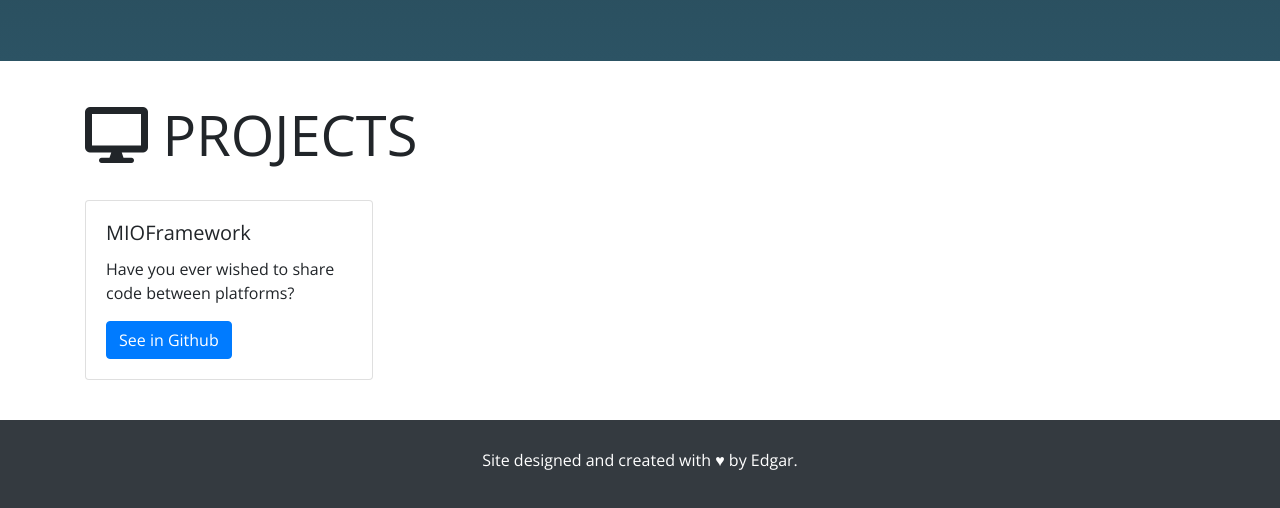
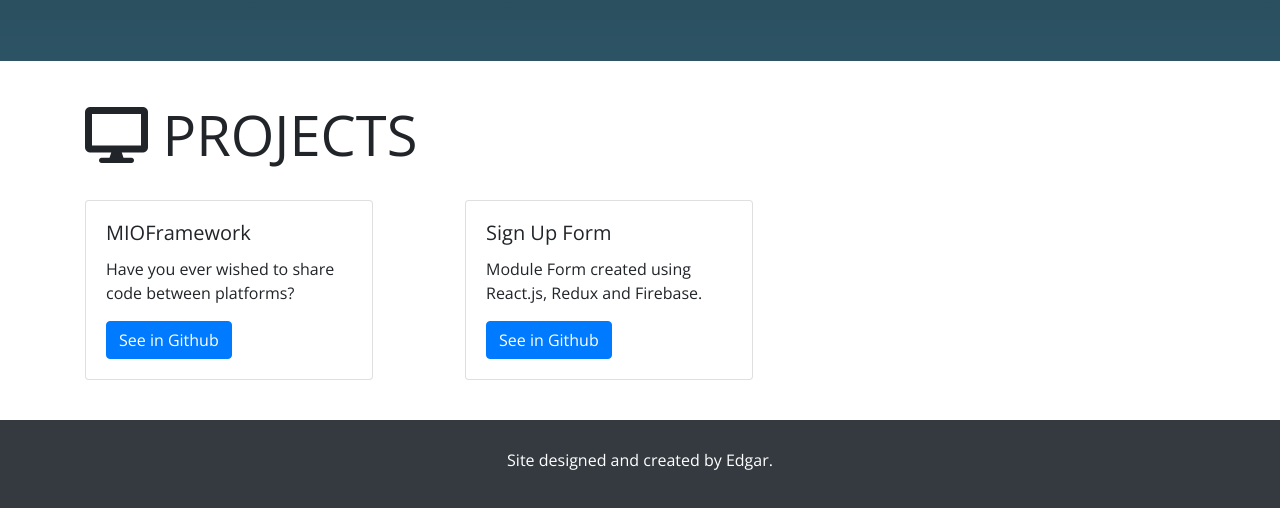
Before and after one commit to eddyc0de/eddyc0de.github.io, a website: page index.html in a window 1280 px wide. Shown: the part 1889-2397 px from the top of the page. Drawn offline with nearby package versions, Linux system fonts and the light colour scheme; files whose address does not match are found by name.

Commit message:
Add react project card to projects section

```diff
--- a/index.html
+++ b/index.html
@@ -158,7 +158,7 @@
 						</div>
 					</div>
 					<div class="row">
-						<div class="col-12">
+						<div class="col-4">
 							<div class="card" style="width: 18rem;">
 								<div class="card-body">
 									<h5 class="card-title">MIOFramework</h5>
@@ -167,6 +167,16 @@
 								</div>
 							</div>
 						</div>
+						<div class="col-4">
+							<div class="card" style="width: 18rem;">
+								<div class="card-body">
+									<h5 class="card-title">Sign Up Form</h5>
+									<p class="card-text">Module Form created using React.js, Redux and Firebase.</p>
+									<a href="https://github.com/miolabs/MIOFramework" target="_blank" class="btn btn-primary">See in Github</a>
+								</div>
+							</div>
+						</div>
+						<div class="col-4"></div>
 					</div>
 			</div>
 			<!-- END ROW PROJECTS -->
@@ -179,7 +189,7 @@
 		<div class="container">
 			<div class="row">
 				<div class="col-12 text-center">
-					<p class="">Site designed and created with &#9829; by Edgar.</p>
+					<p class="">Site designed and created by Edgar.</p>
 				</div>
 			</div>
 		</div>
```
